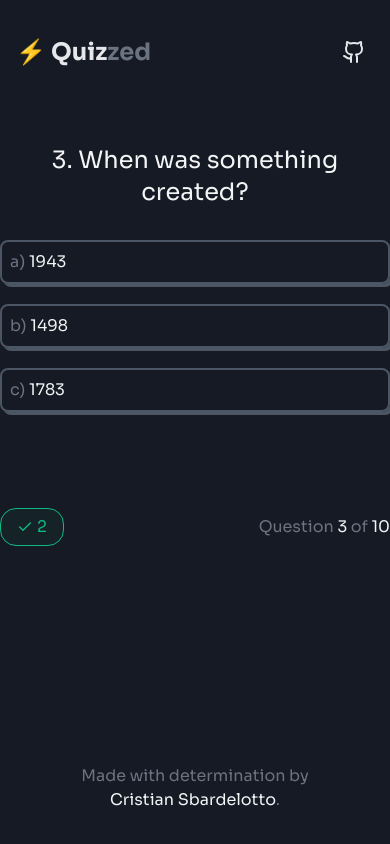
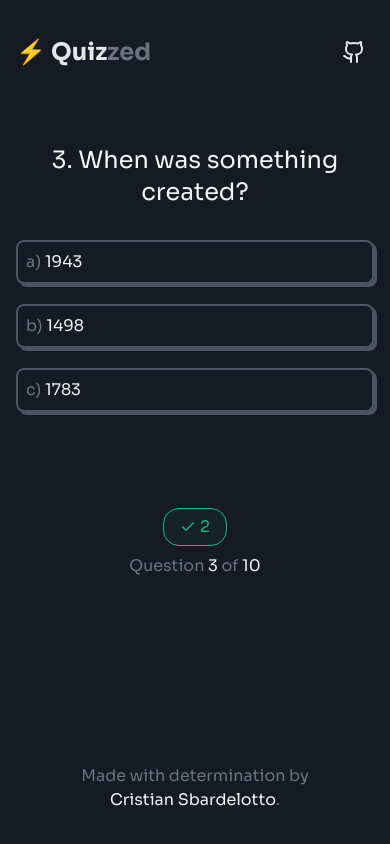
Before and after one commit to cristian-sbardelotto/quizzed, a React (Vite) app: page /play in a window 390 px wide. Built offline with nearby package versions, Linux system fonts and the light colour scheme.

Commit message:
feat: add responsiveness to play screen

```diff
--- a/src/screens/play.tsx
+++ b/src/screens/play.tsx
@@ -4,31 +4,31 @@ import { RootLayout } from '../layouts/root';
 export function Play() {
   return (
     <RootLayout>
-      <h2 className='mt-4 text-center text-gray-100 text-2xl'>
+      <h2 className='px-4 max-w-[120ch] mt-4 text-center text-gray-100 text-2xl md:px-0'>
         3. When was something created?
       </h2>
 
-      <ul className='mt-8 flex flex-col items-center gap-5'>
-        <li className='w-full p-2 border-2 border-gray-600 rounded-lg max-w-[500px] shadow-card cursor-pointer hover:translate-x-[-2px] hover:translate-y-[-2px] hover:bg-slate-700/30 transition-all'>
+      <ul className='max-w-[500px] md:w-[500px] mx-auto mt-8 flex flex-col items-center gap-5 px-4 md:px-0'>
+        <li className='w-full max- p-2 border-2 border-gray-600 rounded-lg shadow-card cursor-pointer hover:translate-x-[-2px] hover:translate-y-[-2px] hover:bg-slate-700/30 transition-all'>
           <button>
             a) <span className='text-gray-100'>1943</span>
           </button>
         </li>
 
-        <li className='w-full p-2 border-2 border-gray-600 rounded-lg max-w-[500px] shadow-card cursor-pointer hover:translate-x-[-2px] hover:translate-y-[-2px] hover:bg-slate-700/30 transition-all'>
+        <li className='w-full p-2 border-2 border-gray-600 rounded-lg shadow-card cursor-pointer hover:translate-x-[-2px] hover:translate-y-[-2px] hover:bg-slate-700/30 transition-all'>
           <button>
             b) <span className='text-gray-100'>1498</span>
           </button>
         </li>
 
-        <li className='w-full p-2 border-2 border-gray-600 rounded-lg max-w-[500px] shadow-card cursor-pointer hover:translate-x-[-2px] hover:translate-y-[-2px] hover:bg-slate-700/30 transition-all'>
+        <li className='w-full p-2 border-2 border-gray-600 rounded-lg shadow-card cursor-pointer hover:translate-x-[-2px] hover:translate-y-[-2px] hover:bg-slate-700/30 transition-all'>
           <button>
             c) <span className='text-gray-100'>1783</span>
           </button>
         </li>
       </ul>
 
-      <div className='mt-24 flex justify-between items-center max-w-[500px] mx-auto'>
+      <div className='mt-24 px-4 flex flex-col gap-2 items-center max-w-[500px] mx-auto md:justify-between md:px-0 md:flex-row'>
         <p
           className='flex items-center gap-1 text-emerald-500 bg-emerald-500/5 select-none border border-emerald-500 py-1.5 px-4 rounded-2xl'
           title='2 correct answers'
```
